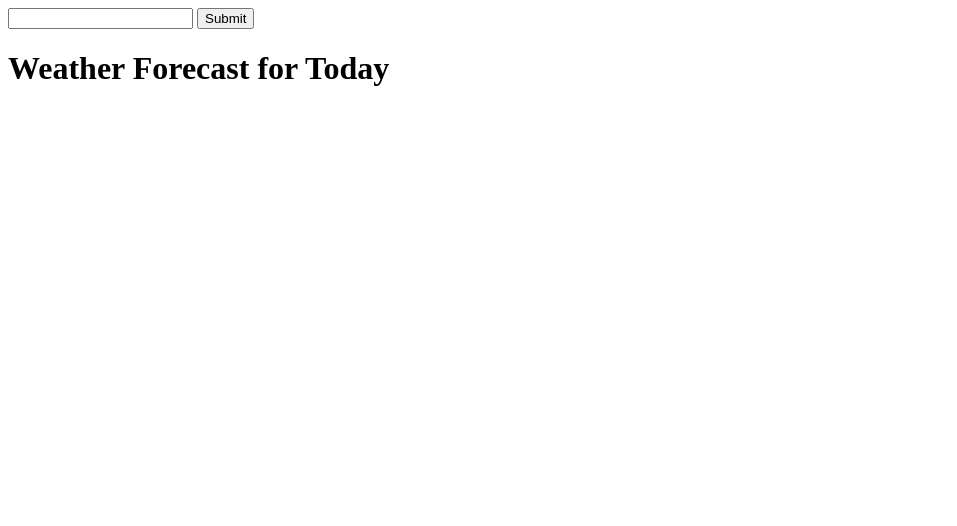
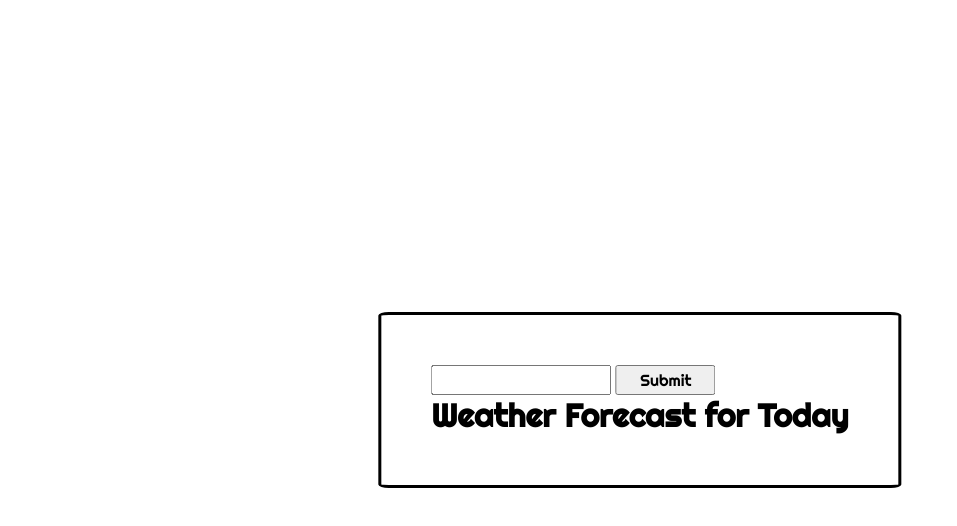
Before and after one commit to Flash-Point/Projects, a plain HTML site: page Weather API Project/index.html in a window 1280 px wide. Shown: the whole page, without its empty margins (0-957 px from the left). Drawn offline with Linux system fonts and the light colour scheme.

Commit message:
Container & Styling
Added container to HTML for Flex-Box.
Adding basic styling to Flex-Box container and formatted text.

```diff
--- a/Weather API Project/index.html
+++ b/Weather API Project/index.html
@@ -8,6 +8,7 @@
     <title>Weather App</title>
 </head>
 <body>
+    <div class="flex-container">
     <div id="searchContainer">
         <input type="text" name="inputString" id="inputString">
         <input type="submit" value="Submit" id="button">
@@ -21,6 +22,7 @@
         <p id="humidity"></p>
         <p id="wind"></p>
     </div>
+</div>
 </body>
 <script type="text/javascript" src="main.js"></script>
 </html>
--- a/Weather API Project/styles.css
+++ b/Weather API Project/styles.css
@@ -0,0 +1,36 @@
+@import url('https://fonts.googleapis.com/css2?family=Righteous&display=swap');
+
+* {
+    margin: 0;
+    padding: 0;
+    box-sizing: border-box;
+    font-family: 'Righteous', sans-serif;
+    overflow: hidden;
+}
+
+.flex-container {
+    display: flex;
+    justify-content: space-evenly;
+    flex-direction: column;
+    position: absolute;
+    left: 50%;
+    top: 50%;
+    transform: translate(-50%, -50%);
+
+    border: 3px solid black;
+    border-radius: 2%;
+    padding: 50px 50px;
+}
+
+input[type=text] {
+    padding: 2px;
+    height: 30px;
+    font-size:16px;
+}
+
+input[type=submit] {
+    padding: 2px;
+    height: 30px;
+    font-size:16px;
+    width: 100px;
+}
```
